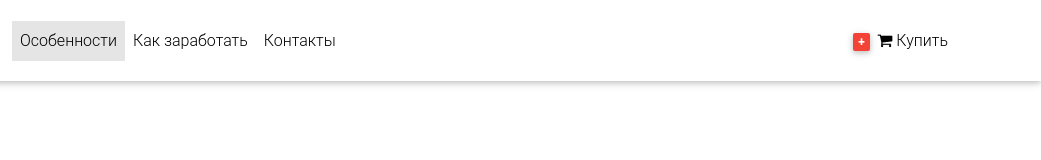
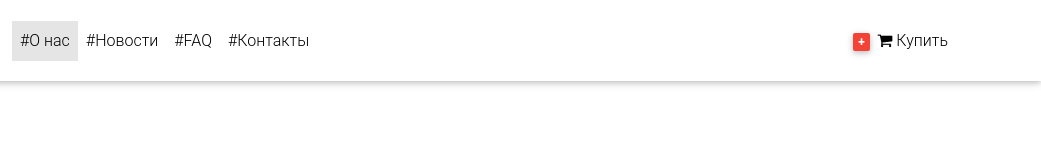
Before and after one commit to RDWT/tparser, a plain HTML site: page index.html in a window 1280 px wide. Shown: the full height of the page, 239-1280 px from the left. Drawn offline with nearby package versions, Linux system fonts and the light colour scheme.

Commit message:
Update index.html

```diff
--- a/index.html
+++ b/index.html
@@ -34,13 +34,16 @@
             <div class="collapse navbar-collapse" id="navbarContent">
                 <ul class="navbar-nav mr-auto">
                     <li class="nav-item active">
-                        <a href="#" class="nav-link waves-effect">Особенности</a>
+                        <a href="#" class="nav-link waves-effect">#О нас</a>
                     </li>
                     <li class="nav-item">
-                        <a href="#" class="nav-link waves-effect">Как заработать</a>
+                        <a href="#" class="nav-link waves-effect">#Новости</a>
                     </li>
                     <li class="nav-item">
-                        <a href="#" class="nav-link waves-effect">Контакты</a>
+                        <a href="#" class="nav-link waves-effect">#FAQ</a>
+                    </li>
+                    <li class="nav-item">
+                        <a href="#" class="nav-link waves-effect">#Контакты</a>
                     </li>
                 </ul>
                 <ul class="navbar-nav nav-flex-icons">
```
